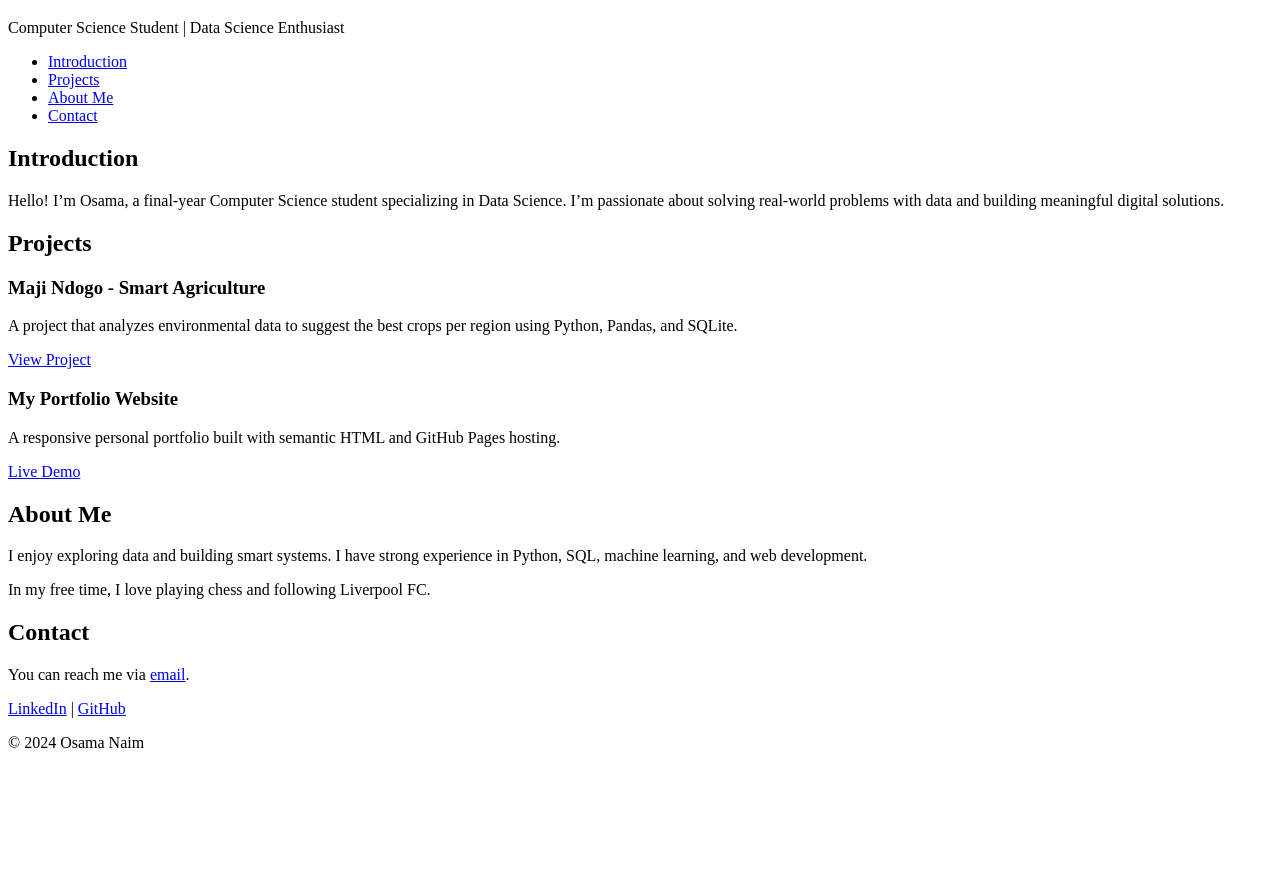
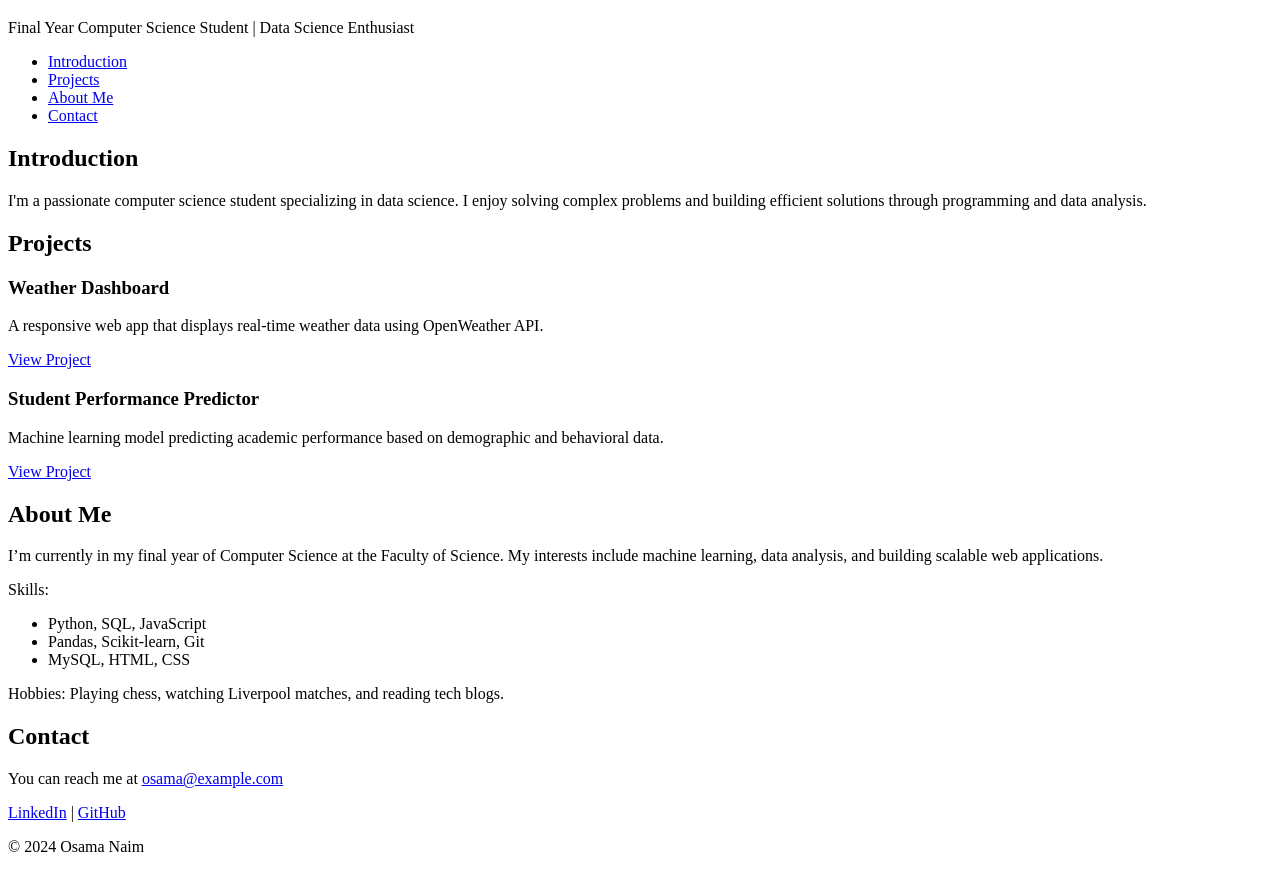
Before and after one commit to usamanaeim/My_First_Portfolio, a plain HTML site: page portfolio/index.html in a window 1280 px wide. Shown: the part 61-933 px from the top of the page. Before the commit the page ends 829 px from the top, so only its background shows below. Drawn offline with Linux system fonts and the light colour scheme.

Commit message:
Add complete personal portfolio HTML

```diff
--- a/portfolio/index.html
+++ b/portfolio/index.html
@@ -5,9 +5,10 @@
     <title>Osama Naim - Personal Portfolio</title>
 </head>
 <body>
+
     <header>
         <h1>Osama Naim</h1>
-        <p>Computer Science Student | Data Science Enthusiast</p>
+        <p>Final Year Computer Science Student | Data Science Enthusiast</p>
     </header>
 
     <nav>
@@ -21,36 +22,45 @@
 
     <section id="introduction">
         <h2>Introduction</h2>
-        <p>Hello! I’m Osama, a final-year Computer Science student specializing in Data Science. I’m passionate about solving real-world problems with data and building meaningful digital solutions.</p>
+        <p>
+            I'm a passionate computer science student specializing in data science. I enjoy solving complex problems and building efficient solutions through programming and data analysis.
+        </p>
     </section>
 
     <section id="projects">
         <h2>Projects</h2>
 
         <article class="project">
-            <h3>Maji Ndogo - Smart Agriculture</h3>
-            <p>A project that analyzes environmental data to suggest the best crops per region using Python, Pandas, and SQLite.</p>
-            <a href="https://github.com/usamanaeim/maji-ndogo" target="_blank">View Project</a>
+            <h3>Weather Dashboard</h3>
+            <p>A responsive web app that displays real-time weather data using OpenWeather API.</p>
+            <a href="https://github.com/usamanaeim/weather-dashboard" target="_blank">View Project</a>
         </article>
 
         <article class="project">
-            <h3>My Portfolio Website</h3>
-            <p>A responsive personal portfolio built with semantic HTML and GitHub Pages hosting.</p>
-            <a href="https://usamanaeim.github.io/My_First_Portfolio" target="_blank">Live Demo</a>
+            <h3>Student Performance Predictor</h3>
+            <p>Machine learning model predicting academic performance based on demographic and behavioral data.</p>
+            <a href="https://github.com/usamanaeim/student-predictor" target="_blank">View Project</a>
         </article>
+
     </section>
 
     <section id="about">
         <h2>About Me</h2>
-        <p>I enjoy exploring data and building smart systems. I have strong experience in Python, SQL, machine learning, and web development.</p>
-        <p>In my free time, I love playing chess and following Liverpool FC.</p>
+        <p>I’m currently in my final year of Computer Science at the Faculty of Science. My interests include machine learning, data analysis, and building scalable web applications.</p>
+        <p>Skills:</p>
+        <ul>
+            <li>Python, SQL, JavaScript</li>
+            <li>Pandas, Scikit-learn, Git</li>
+            <li>MySQL, HTML, CSS</li>
+        </ul>
+        <p>Hobbies: Playing chess, watching Liverpool matches, and reading tech blogs.</p>
     </section>
 
     <section id="contact">
         <h2>Contact</h2>
-        <p>You can reach me via <a href="mailto:osama@example.com">email</a>.</p>
+        <p>You can reach me at <a href="mailto:osama@example.com">osama@example.com</a></p>
         <p>
-            <a href="https://www.linkedin.com/in/osama-naim" target="_blank">LinkedIn</a> |
+            <a href="https://linkedin.com/in/osamanaeim" target="_blank">LinkedIn</a> |
             <a href="https://github.com/usamanaeim" target="_blank">GitHub</a>
         </p>
     </section>
@@ -58,5 +68,6 @@
     <footer>
         <p>&copy; 2024 Osama Naim</p>
     </footer>
+
 </body>
 </html>
```
